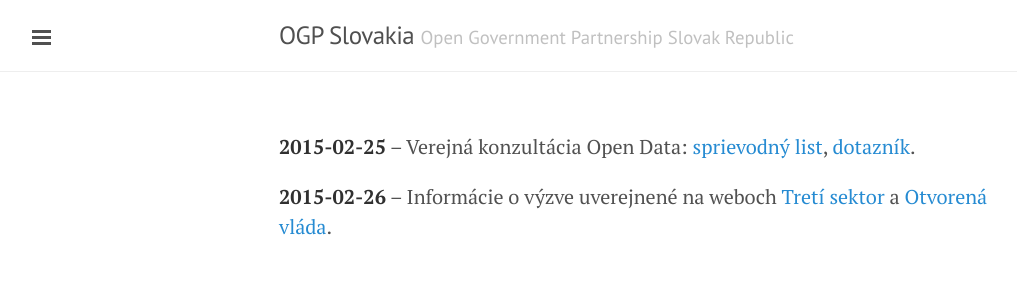
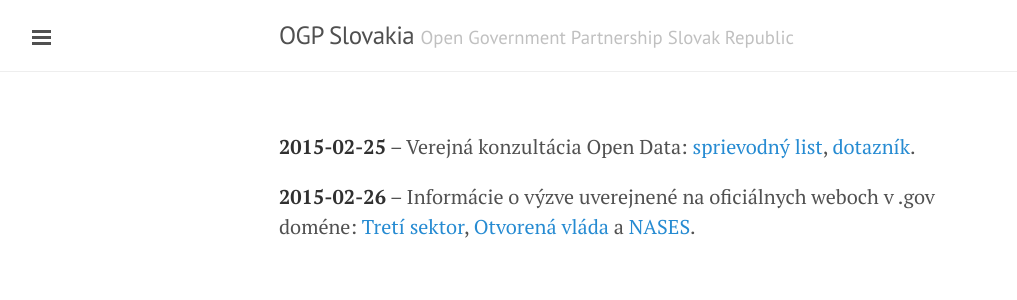
Before and after one commit to ogpslovakia/ogpslovakia.github.io, a Jekyll site: the page built from index.md, in a window 1280 px wide. Shown: the top 300 px of the page, without its empty margins (1-1018 px from the left). Built offline with Jekyll 4.4.1, drawn with Linux system fonts in a browser that asks for light colours; Markdown is read by kramdown in place of the engine named in the settings.

Commit message:
Add link to NASES

```diff
--- a/index.md
+++ b/index.md
@@ -5,4 +5,4 @@ layout: default
 
 **2015-02-25** -- Verejná konzultácia Open Data: [sprievodný list](/temp/2015/opendata-konzultacia.html), [dotazník](http://bit.ly/konzultacia2015).
 
-**2015-02-26** -- Informácie o výzve uverejnené na weboch [Tretí sektor](http://www.tretisektor.gov.sk/vyzva-verejna-konzultacia-datasety-verejnej-spravy/) a [Otvorená vláda](http://www.otvorenavlada.gov.sk/vyzva-verejna-konzultacia-datasety-verejnej-spravy/).
+**2015-02-26** -- Informácie o výzve uverejnené na oficiálnych weboch v .gov doméne: [Tretí sektor](http://www.tretisektor.gov.sk/vyzva-verejna-konzultacia-datasety-verejnej-spravy/), [Otvorená vláda](http://www.otvorenavlada.gov.sk/vyzva-verejna-konzultacia-datasety-verejnej-spravy/) a [NASES](http://nases.gov.sk/26674/usvros-a-nases-vyhlasuju-verejnu-konzultaciu-s-cielom-zistit-zaujem-o-data-verejnej-spravy.php).
```
